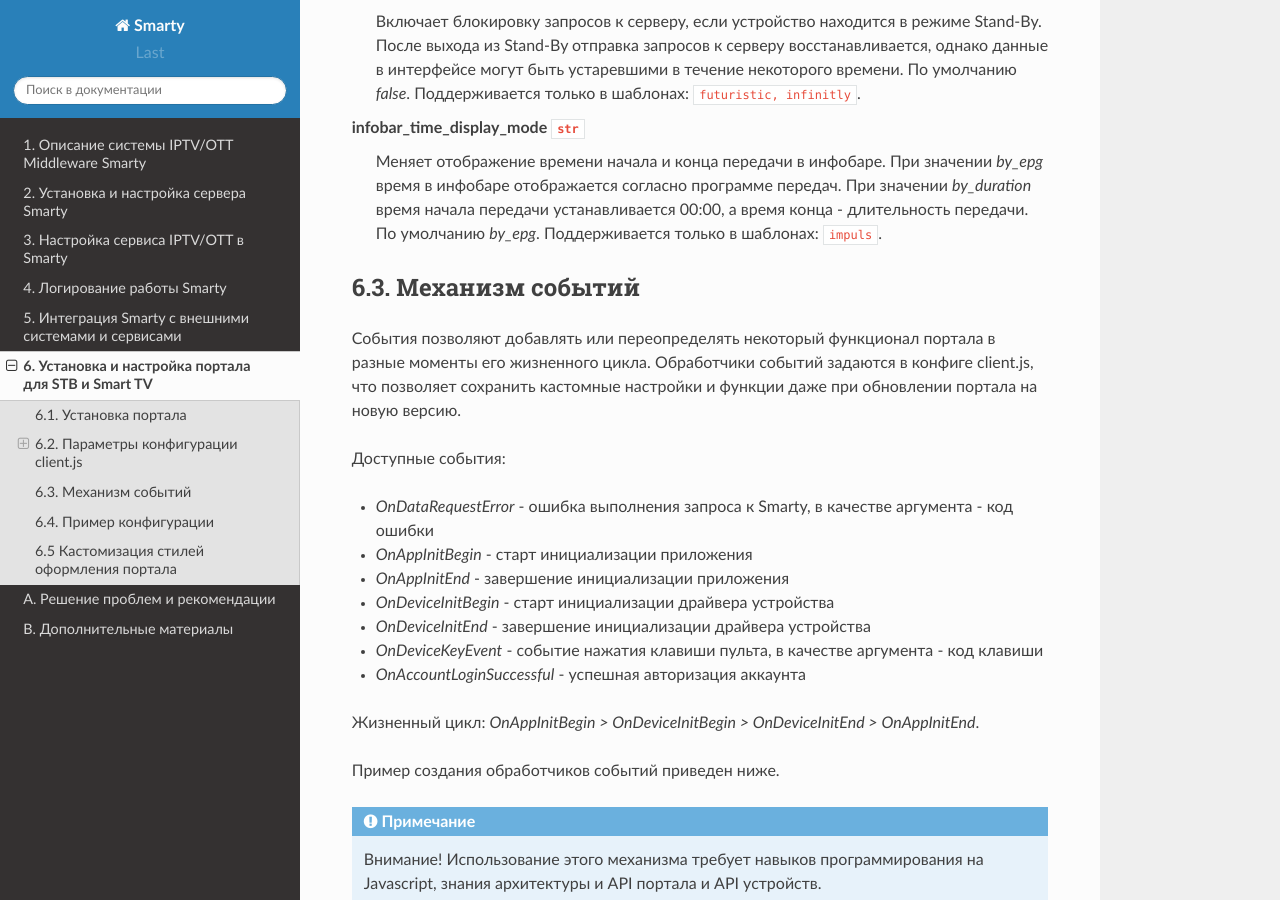
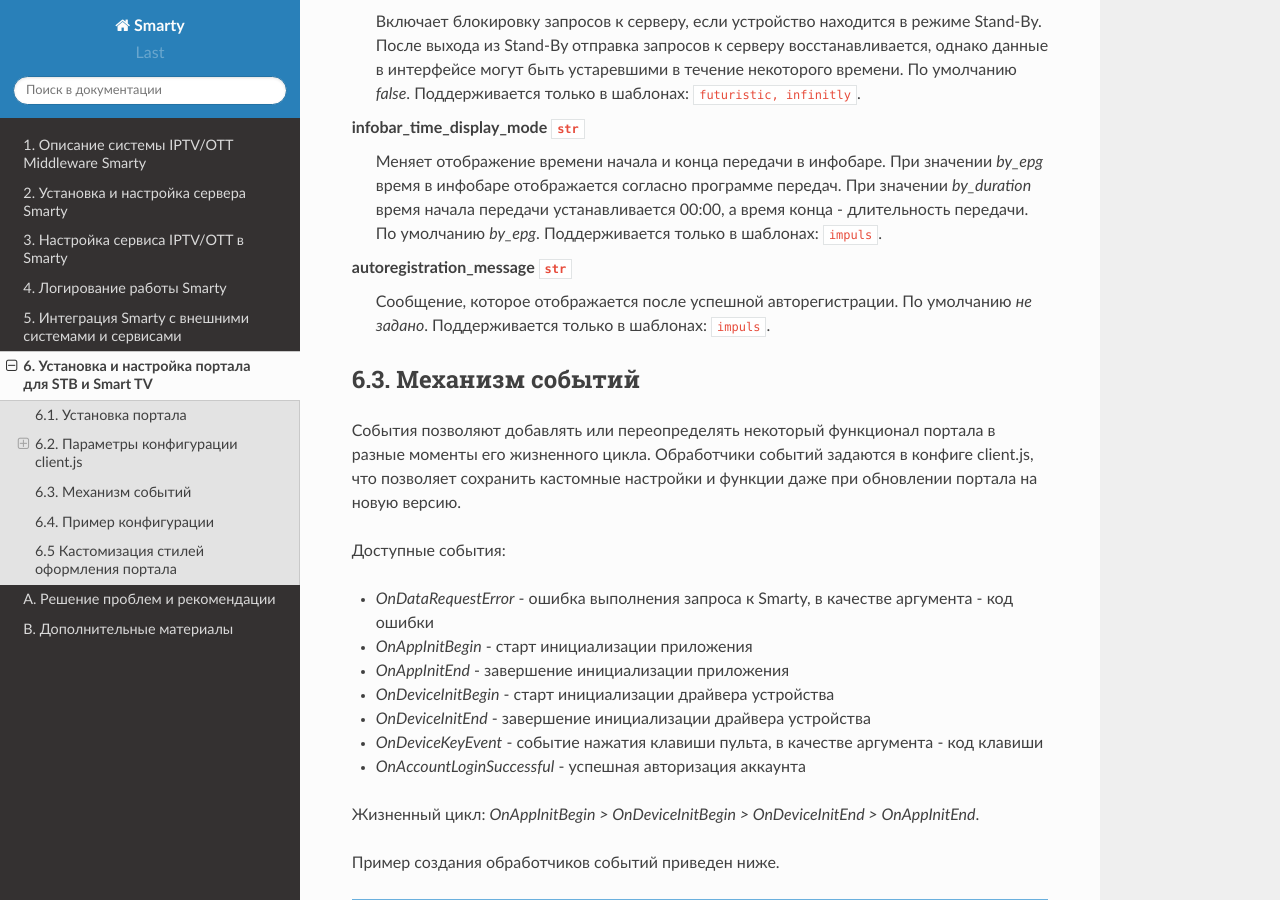
Before and after one commit to sergey-yakovlev/smarty-docs, a Sphinx documentation site: the page built from source/portal_setup.rst, in a window 1280 px wide and 900 px high, scrolled down 11045 px. Built offline with Sphinx 7.4.7 and the Read the Docs theme 2.0.0, drawn with Linux system fonts in a browser that asks for light colours.

Commit message:
autoregistration_message

```diff
--- a/source/portal_setup.rst
+++ b/source/portal_setup.rst
@@ -545,6 +545,11 @@ infobar_time_display_mode ``str``
     По умолчанию *by_epg*.
     Поддерживается только в шаблонах: ``impuls``.
 
+autoregistration_message ``str``
+    Сообщение, которое отображается после успешной авторегистрации.
+    По умолчанию *не задано*.
+    Поддерживается только в шаблонах: ``impuls``.
+
 .. _portal_event_system:
 
 6.3. Механизм событий
```
